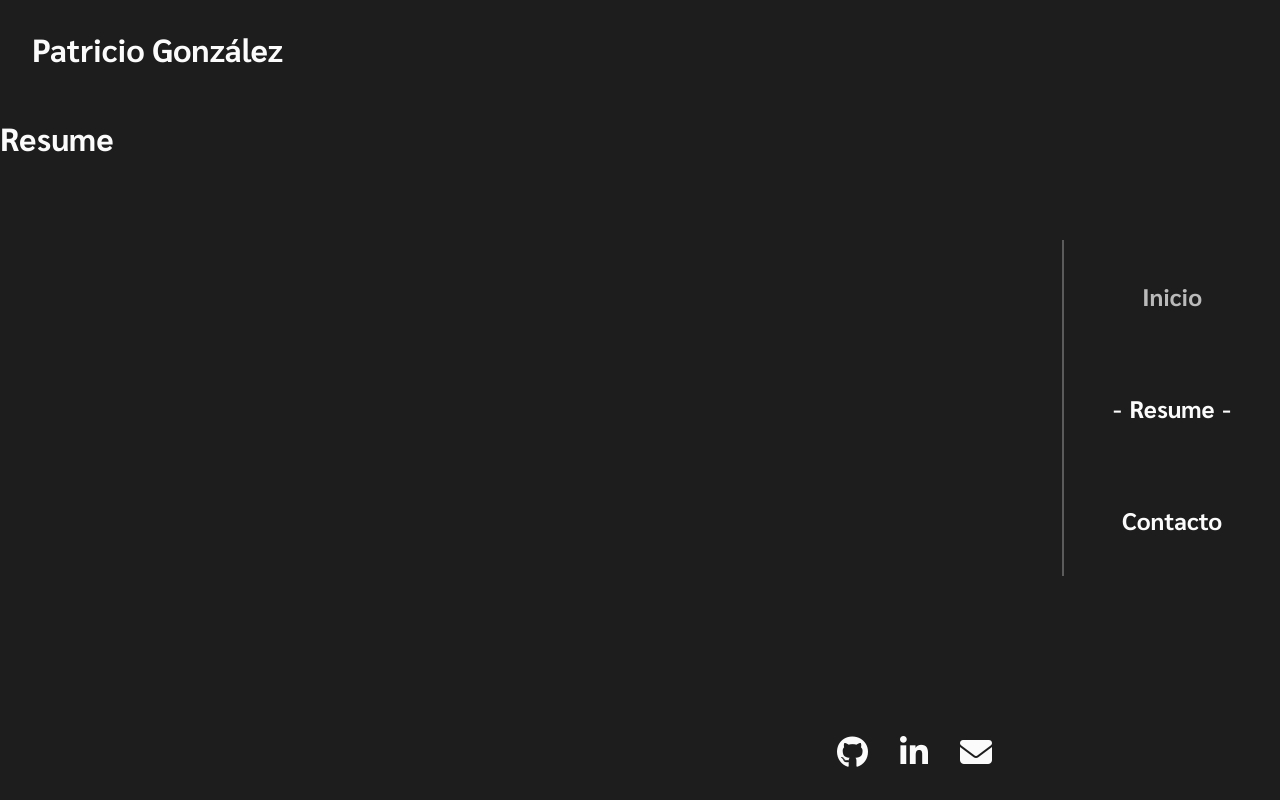
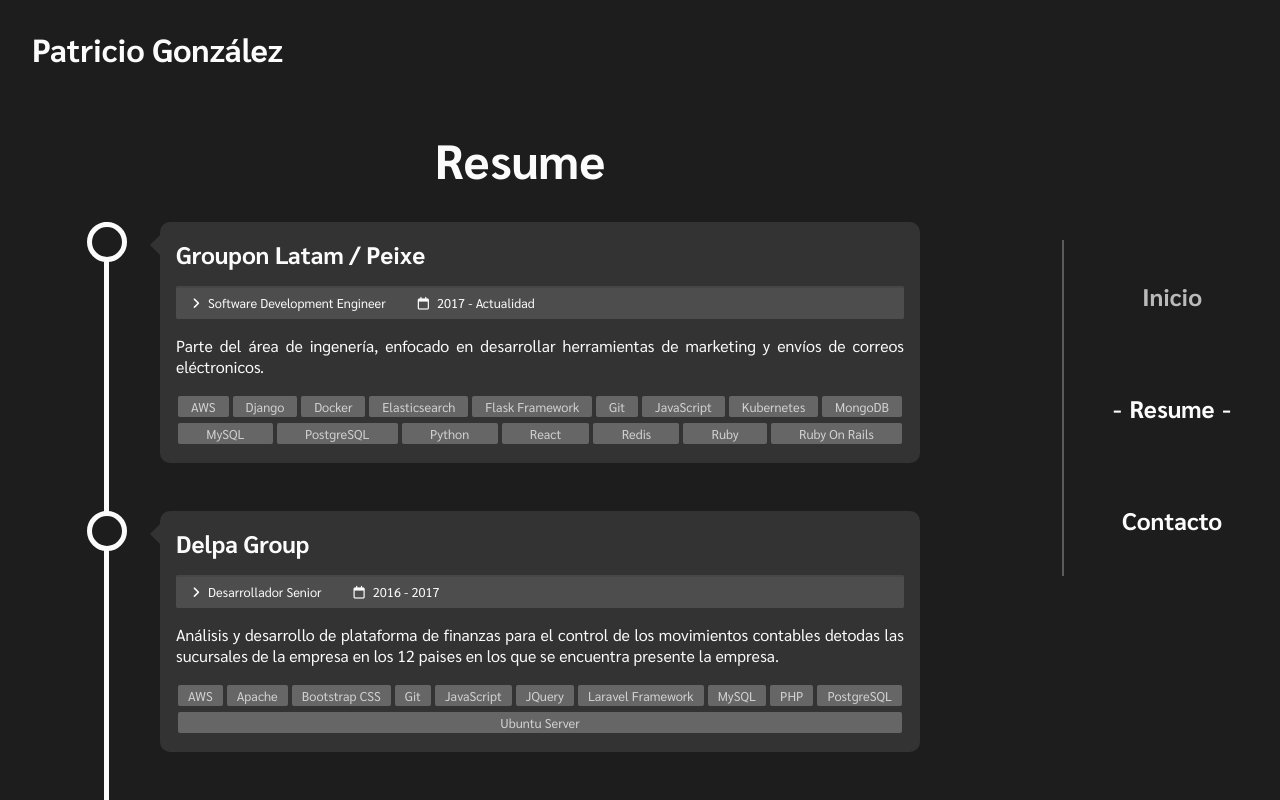
Before and after one commit to pagondel/personal-site, a React (Create React App) app: page /resume in a window 1280 px wide. Shown: the top 800 px of the page. Built offline with nearby package versions, Linux system fonts and the light colour scheme.

Commit message:
adds resume page (#11)

```diff
--- a/src/App.js
+++ b/src/App.js
@@ -3,11 +3,12 @@
 
 import Layout from './containers/Layout/Layout';
 import Home from './components/Home/Home';
+import Resume from './components/Resume/Resume';
 
 function App() {
   return (
     <Layout>
-      <Route exact path="/resume" render={() => <h1>Resume</h1>} />
+      <Route exact path="/resume" component={Resume} />
       <Route exact path="/" component={Home} />
     </Layout>
   );
--- a/src/components/Home/Home.module.scss
+++ b/src/components/Home/Home.module.scss
@@ -2,13 +2,7 @@
 @import '../../styles/_mixins';
 
 .Home {
-  height: 100%;
-  display: flex;
-  flex-direction: column;
-  align-items: center;
-  justify-content: flex-start;
-  width: 80%;
-  margin: auto;
+    @include main-layout();
 }
 
 .Photo {
--- /dev/null
+++ b/src/components/Resume/Item/Item.js
@@ -0,0 +1,48 @@
+import React from 'react';
+import PropTypes from 'prop-types';
+
+import styles from './Item.module.scss';
+
+const item = (props) => {
+  const {
+    company,
+    position,
+    time,
+    extract,
+    tools,
+  } = props;
+
+  const parsedTools = tools.map((tool) => (
+    <li>{tool}</li>
+  ));
+
+  return (
+    <div className={styles.Content}>
+      <h2>{company}</h2>
+      <div className={styles.Info}>
+        <span>
+          <i className="fas fa-angle-right" aria-hidden="true" />
+          {position}
+        </span>
+        <span>
+          <i className="far fa-calendar" aria-hidden="true" />
+          {time}
+        </span>
+      </div>
+      <p>{extract}</p>
+      <ul className={styles.Skills}>
+        {parsedTools}
+      </ul>
+    </div>
+  );
+};
+
+item.propTypes = {
+  company: PropTypes.string.isRequired,
+  position: PropTypes.string.isRequired,
+  time: PropTypes.string.isRequired,
+  extract: PropTypes.string.isRequired,
+  tools: PropTypes.arrayOf(PropTypes.string).isRequired,
+};
+
+export default item;
--- /dev/null
+++ b/src/components/Resume/Item/Item.module.scss
@@ -0,0 +1,67 @@
+@import '../../../styles/_variables';
+
+.Content {
+  position: relative;
+  background: $gray;
+  border-radius: 2px;
+  padding: 1em;
+  border-radius: 10px;
+
+  &::before {
+    content: '';
+    position: absolute;
+    top: 13px;
+    right: 100%;
+    border: 10px solid transparent;
+    border-right: 10px solid $gray;
+  }
+
+  .Info {
+    background: lighten($gray, 10);
+    font-size: 0.8rem;
+    box-shadow:  inset 0 2px 0 rgba(lighten($gray, 5), 0.5);
+    border-radius: 2px;
+    display: flex;
+    justify-content: flex-start;
+    flex-wrap: wrap;
+
+    span {
+      display: inline-block;
+      margin: 0.5rem 1rem;
+    }
+
+    i {
+      margin-right: 0.5rem;
+    }
+
+  }
+
+  p {
+    text-align: justify;
+  }
+
+  h2 {
+    margin-top: 0;
+    margin-bottom: 1rem;
+  }
+
+  .Skills {
+    font-size: 0.8rem;
+    padding: 0;
+    margin: 0;
+    display: flex;
+    flex-wrap: wrap;
+    justify-content: center;
+
+    li {
+      background: lighten($gray, 20);
+      border-radius: 2px;
+      display: inline-block;
+      padding: 2px 10px;
+      color: rgba(255,255,255,0.7);
+      margin: 3px 2px;
+      text-align: center;
+      flex-grow: 1;
+    }
+  }
+}
--- /dev/null
+++ b/src/components/Resume/Resume.js
@@ -0,0 +1,30 @@
+import React from 'react';
+
+import styles from './Resume.module.scss';
+import Item from './Item/Item';
+import data from '../../data/resume';
+
+const resume = () => {
+  const items = data.resume.map((item) => (
+    <li className={styles.Item}>
+      <Item
+        company={item.company}
+        position={item.position}
+        time={item.time}
+        extract={item.extract}
+        tools={item.tools}
+      />
+    </li>
+  ));
+
+  return (
+    <div className={styles.Resume}>
+      <h1 className={styles.Title}>Resume</h1>
+      <ul className={styles.Timeline}>
+        {items}
+      </ul>
+    </div>
+  );
+};
+
+export default resume;
--- /dev/null
+++ b/src/components/Resume/Resume.module.scss
@@ -0,0 +1,60 @@
+@import '../../styles/_variables';
+@import '../../styles/_mixins';
+
+.Resume {
+  @include main-layout();
+  width: 90%;
+}
+
+.Title {
+  font-size: $title-size;
+}
+
+.Timeline {
+	position: relative;
+	margin: 0;
+
+  &:before {
+    content: "";
+    border-left: 5px solid $white;
+    left: 0;
+    position: absolute;
+    bottom: 0;
+    top: 0;
+	}
+
+  &:after {
+    content: "";
+    left: -10px;
+    position: absolute;
+    bottom: 0;
+    width: 25px;
+    height: 25px;
+    border-radius: 50%;
+    background: $white;
+  }
+
+  .Item {
+  	padding: 0 1rem 3rem 1rem;
+    position: relative;
+    list-style: none;
+
+    &:before {
+    	content: "";
+    	position: absolute;
+    	top: 0;
+    	left: -57px;
+    	width: 30px;
+    	height: 30px;
+    	border-radius: 50%;
+    	background: $background-gray;
+    	border: 5px solid $white;
+    }
+  }
+}
+
+@include breakpoint('medium') {
+  .Resume {
+    width: 80%;
+  }
+}
--- /dev/null
+++ b/src/data/resume.js
@@ -0,0 +1,100 @@
+const data = {
+  resume: [
+    {
+      company: 'Groupon Latam / Peixe',
+      position: 'Software Development Engineer',
+      time: '2017 - Actualidad',
+      extract: 'Parte del área de ingenería, enfocado en desarrollar herramientas de marketing y envíos de correos eléctronicos.',
+      tools: [
+        'AWS',
+        'Django',
+        'Docker',
+        'Elasticsearch',
+        'Flask Framework',
+        'Git',
+        'JavaScript',
+        'Kubernetes',
+        'MongoDB',
+        'MySQL',
+        'PostgreSQL',
+        'Python',
+        'React',
+        'Redis',
+        'Ruby',
+        'Ruby On Rails',
+      ],
+    },
+    {
+      company: 'Delpa Group',
+      position: 'Desarrollador Senior',
+      time: '2016 - 2017',
+      extract: 'Análisis y desarrollo de plataforma de finanzas para el control de los movimientos contables de'
+               + 'todas las sucursales de la empresa en los 12 paises en los que se encuentra presente la empresa.',
+      tools: [
+        'AWS',
+        'Apache',
+        'Bootstrap CSS',
+        'Git',
+        'JavaScript',
+        'JQuery',
+        'Laravel Framework',
+        'MySQL',
+        'PHP',
+        'PostgreSQL',
+        'Ubuntu Server',
+      ],
+    },
+    {
+      company: 'Softnet',
+      position: 'Ingeniero de Desarrollo',
+      time: '2015 - 2016',
+      extract: 'Ingeniero de desarrollo y líder técnico enfocado en la implementación de herramientas de'
+               + 'emisión y cesión de documentos tributarios por medio de APIs REST.',
+      tools: [
+        'Apache',
+        'CentOS',
+        'CPanel',
+        'Git',
+        'JavaScript',
+        'JQuery',
+        'JQuery Mobile',
+        'JWT',
+        'Laravel Framework',
+        'Lumen Framework',
+        'MySQL',
+        'PHP',
+        'Phonegap',
+        'Raspberry Pi',
+        'Ubuntu Server',
+      ],
+    },
+    {
+      company: 'Delpa Group',
+      position: 'Gerente de Informática',
+      time: '2014 - 2015',
+      extract: 'Lider de departamento de informática de la empresa, encargado de la planificación para los equipos de desarrollo y soporte.',
+      tools: [],
+    },
+    {
+      company: 'Delpa Group',
+      position: 'Desarrollo y Mantención de sistemas informáticos',
+      time: '2012 - 2014',
+      extract: 'Ingeniero de desarrollo encargado de la mantención y creación de sistemas informáticos internos de la empresa.',
+      tools: [
+        'Apache',
+        'Blueprint CSS',
+        'Git',
+        'JavaScript',
+        'JQuery',
+        'MySQL',
+        'PostgreSQL',
+        'PHP',
+        'SVN',
+        'Ubuntu Server',
+        'Yii Framework',
+      ],
+    },
+  ],
+};
+
+export default data;
--- a/src/styles/_mixins.scss
+++ b/src/styles/_mixins.scss
@@ -6,3 +6,12 @@
     }
   }
 }
+
+@mixin main-layout() {
+  display: flex;
+  flex-direction: column;
+  align-items: center;
+  justify-content: flex-start;
+  width: 80%;
+  margin: auto;
+}
```
